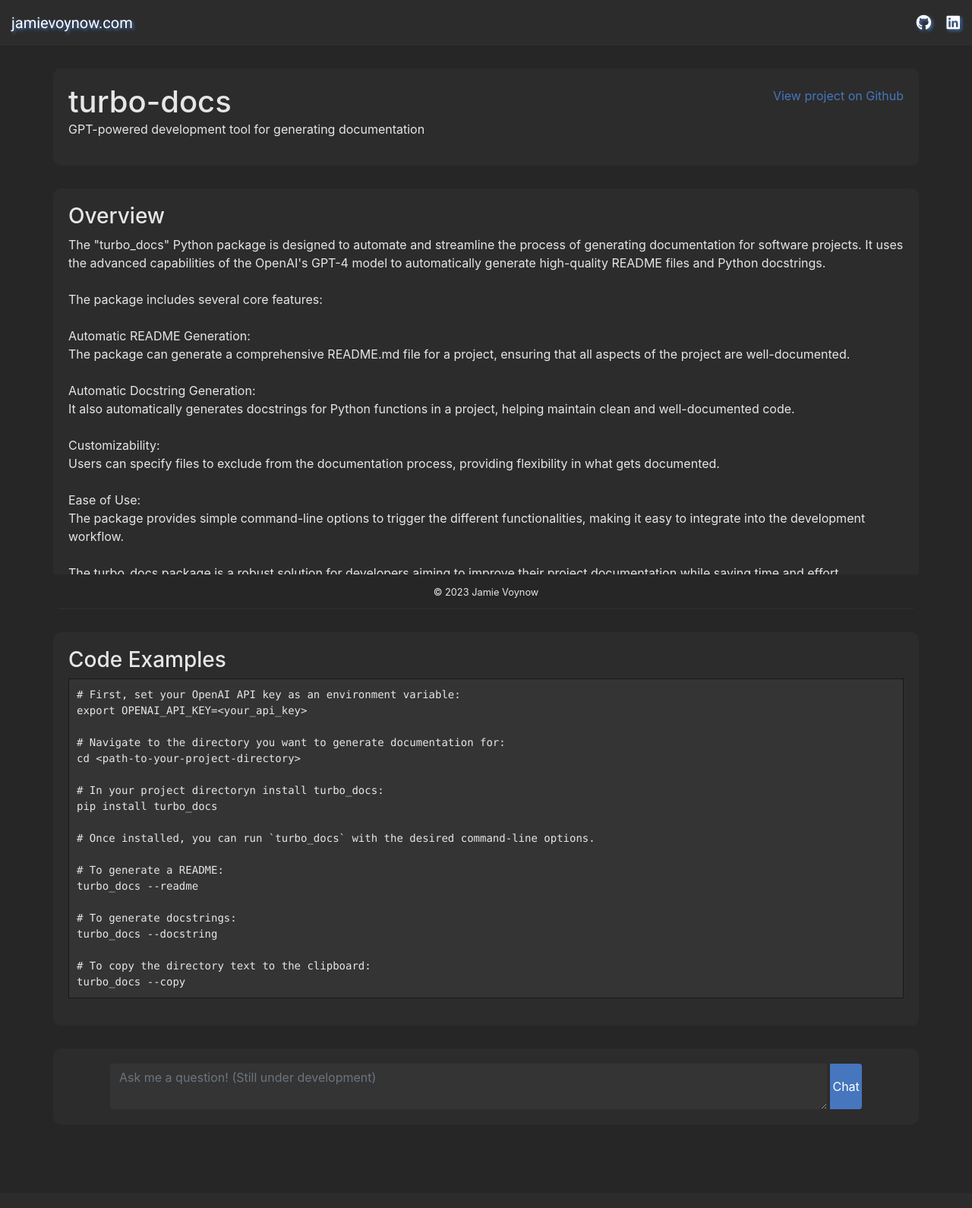
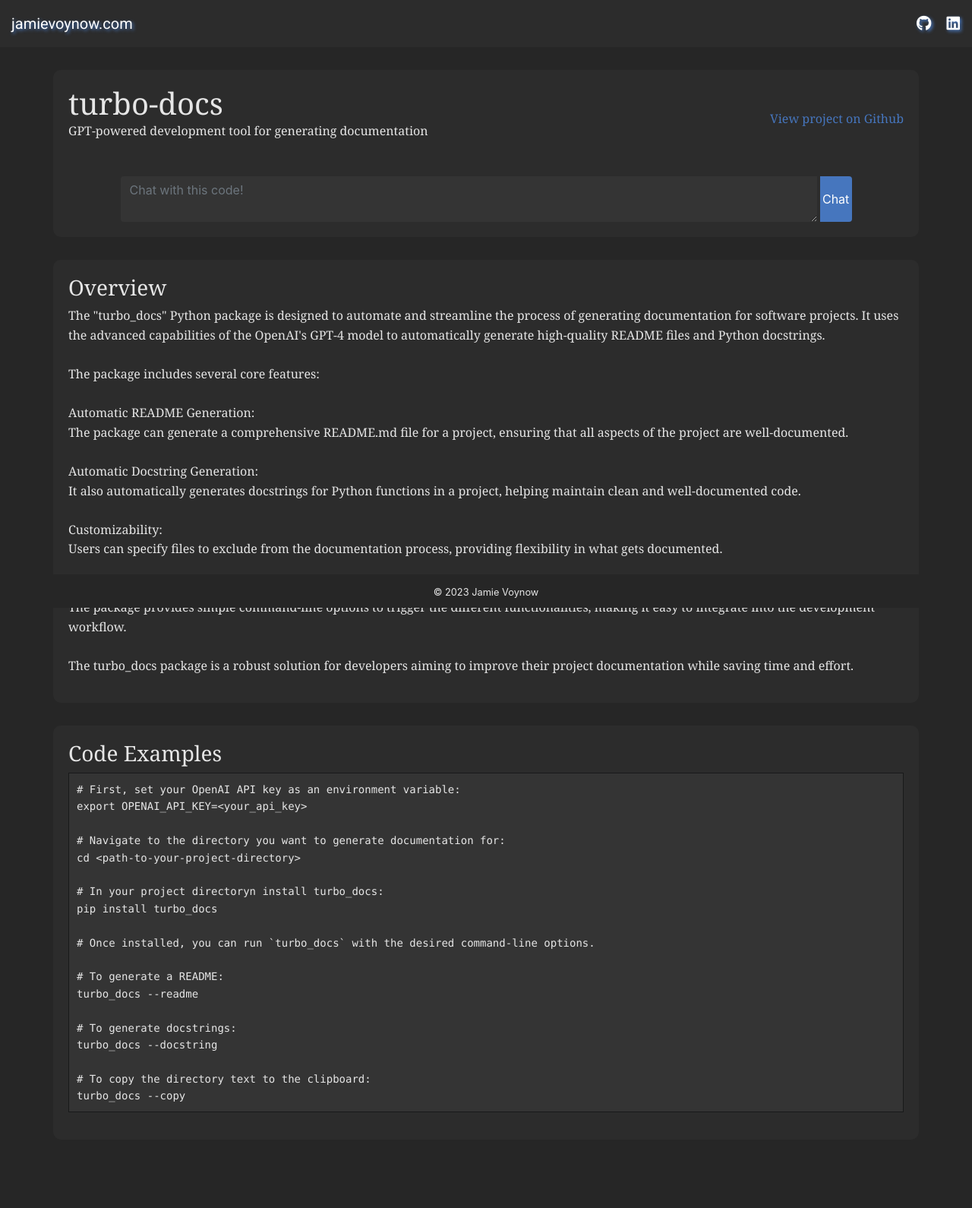
Before and after one commit to voynow/old-jamievoynow.com, a Flask app: page /projects/turbo-docs in a window 1280 px wide. Shown: the whole page at 76% size. Before the commit the page ends 1460 px from the top, so only its background shows below. Run offline with Flask 3, Linux system fonts and the light colour scheme; some libraries are stand-ins or nearby versions.

Commit message:
Coming together nicely - need to work on edge cases

```diff
--- a/app.py
+++ b/app.py
@@ -4,7 +4,8 @@ import json
 import logging
 from flask_socketio import SocketIO, send, emit
 from git2vec import loader
-from repo_chat.chat_utils import RawChain
+from repo_chat import chat_utils
+import openai
 
 
 def fetch_profile_info():
@@ -17,8 +18,10 @@ def fetch_profile_info():
     }
     return profile_info
 
+
 def fetch_projects_info():
-    return json.load(open('static/projects.json', 'r'))
+    return json.load(open("static/projects.json", "r"))
+
 
 def fetch_project(project_name):
     for project in fetch_projects_info():
@@ -27,45 +30,54 @@ def fetch_project(project_name):
     return None
 
 
+def get_computer_response(data):
+    """Chat with an LLM given the repo as context"""
+    repo_name = f"https://github.com/voynow/{data['project']}"
+    raw_repo = loader.load(repo_name, return_str=True)
+
+    try:
+        chain = chat_utils.RawChain(raw_repo)
+        response = chain.chat(data["msg"])["text"]
+    except openai.error.InvalidRequestError:
+        response = "I'm sorry, this repo is not supported yet due to context length limitations. We are actively working on fixing this!"
+    return response
+
+
 app = Flask(__name__)
 socketio = SocketIO(app, cors_allowed_origins="*")
 
 # Configure caching
-cache = Cache(app, config={'CACHE_TYPE': 'simple'})
+cache = Cache(app, config={"CACHE_TYPE": "simple"})
 
 # Configure logging
-handler = logging.FileHandler('app.log')  # Create a file handler
-handler.setLevel(logging.INFO)  # Set the log level to INFO
-app.logger.addHandler(handler)  # Add the handler to the logger
+handler = logging.FileHandler("app.log")
+handler.setLevel(logging.INFO)
+app.logger.addHandler(handler)
 
 
-@app.route('/')
+@app.route("/")
 @cache.cached(timeout=50)
 def home():
     profile = fetch_profile_info()
     projects = fetch_projects_info()
-    return render_template('home.html', profile=profile, projects=projects)
+    return render_template("home.html", profile=profile, projects=projects)
 
 
-@app.route('/projects/<project_name>')
+@app.route("/projects/<project_name>")
 @cache.cached(timeout=50)
 def project_detail(project_name):
-    app.logger.info(f'Project {project_name} page accessed')
+    app.logger.info(f"Project {project_name} page accessed")
     project = fetch_project(project_name)
-    return render_template('project.html', project=project)
+    return render_template("project.html", project=project)
 
 
-@socketio.on('message')
-def handle_message(msg):
-    send(f"You: {msg}", broadcast=True)
-    repo_name = "https://github.com/voynow/turbo-docs"
-    raw_repo = loader.load(repo_name, return_str=True)
-    chain = RawChain(raw_repo)
-    response = chain.chat(msg)['text']
-    send(f"Computer: {response}", broadcast=True)
+@socketio.on("message")
+def handle_message(data):
+    response = get_computer_response(data)
+    send(response, broadcast=True)
 
 
 @app.errorhandler(404)
 def page_not_found(e):
-    app.logger.error('Page not found')
-    return render_template('404.html'), 404
+    app.logger.error("Page not found")
+    return render_template("404.html"), 404
--- a/templates/home.html
+++ b/templates/home.html
@@ -1,6 +1,6 @@
 {% extends "layout.html" %}
 {% block content %}
-<div class="container main-content">
+<div class="container main-content formal-div">
     <div class="row">
         <div class="col-md-4">
             <img src="{{ profile.image }}" alt="Profile Picture" class="profile-picture">
--- a/templates/layout.html
+++ b/templates/layout.html
@@ -16,6 +16,15 @@
             --accent: #4676be;
             --hover: #80bbff;
             --div_hover: #353639;
+        }
+
+        .formal-div {
+            font-family: 'Georgia', serif;
+            line-height: 1.6;
+        }
+
+        .formal-div h1 {
+            font-size: 2.5rem;
         }
 
         body {
@@ -142,11 +151,22 @@
             overflow-x: auto;
             white-space: pre-wrap;
         }
+
+        #chat-window {
+            height: 0;
+            transition: height 0.2s ease-in-out;
+            background-color: var(--textbox-bg);
+            border-radius: 5px;
+            padding: 10px;
+            margin-bottom: 10px;
+            width: 100%;
+        }
+
     </style>
 
 <body>
     <header class="mb-3">
-        <nav class="navbar navbar-expand-lg navbar-dark bg-dark">
+        <nav class="navbar navbar-expand-lg navbar-dark bg-dark formal-div">
             <a class="navbar-brand" style="margin-left: 15px;" href="/">jamievoynow.com</a>
             <div class="ml-auto">
                 <a href="https://github.com/voynow" target="_blank" class="navbar-brand"><i class="fab fa-github"></i></a>
--- a/templates/project.html
+++ b/templates/project.html
@@ -2,31 +2,26 @@
 {% block content %}
 
 <div class="container main-content project-div">
-	<div style="display: flex; justify-content: space-between; align-items: center;">
+    <div class="formal-div" style="display: flex; justify-content: space-between; align-items: center; margin-bottom: 30px;"> <!-- Increased margin-bottom -->
+        <div> <!-- New div to encapsulate the project's title and description -->
             <h1 style="margin-bottom: 0;">{{ project.title }}</h1>
-		<p style="margin-top: 0;"><a href="{{ project.url }}">View project on Github</a></p>
+            <p style="margin-top: 0;">{{ project.description }}</p>
         </div>
-	<p>{{ project.description }}</p>
+        <div>
+            <a href="{{ project.url }}">View project on Github</a>
+        </div>
     </div>
 
-
-<div class="container main-content project-div">
-	<h3>Overview</h3>
-	<p>{{ project.overview|replace("\n", "<br>")|safe }}</p>
-</div>
-
-<div class="container main-content project-div">
-	<h3>Code Examples</h3>
-	<pre><code>{{ project.code_example }}</code></pre>
-</div>
-
-<div class="container main-content project-div" id="chatbox">
+	<div class="container" id="chatbox">
 		<div class="row">
 			<div class="col-md-12">
+				<div id="chat-window" style="overflow:auto">
+					<strong>Computer:</strong>
+					<p>Lets chat about {{ project.title }}! What would you like to know?</p>
+				</div>
 				<form>
 					<div class="input-group" id="textarea-group">
-					<textarea class="form-control textarea-dark" id="message" rows="2"
-						placeholder="Ask me a question! (Still under development)"></textarea>
+						<textarea class="form-control textarea-dark" id="message" rows="2" placeholder="Chat with this code!"></textarea>
 						<div class="input-group-append">
 							<button type="submit" class="btn btn-info btn-smaller">Chat</button>
 						</div>
@@ -36,24 +31,68 @@
 		</div>
 	</div>
 
+</div>
+
+<div class="container main-content project-div formal-div">
+	<h3>Overview</h3>
+	<p>{{ project.overview|replace("\n", "<br>")|safe }}</p>
+</div>
+
+<div class="container main-content project-div formal-div">
+	<h3>Code Examples</h3>
+	<pre><code>{{ project.code_example }}</code></pre>
+</div>
+
 <script src="https://cdn.socket.io/4.0.0/socket.io.min.js"></script>
-
+<script src="https://cdn.jsdelivr.net/npm/marked/marked.min.js"></script>
 <script>
     var socket = io.connect(window.location.protocol + '//' + document.domain + ':' + location.port);
 
-	document.querySelector('form').addEventListener('submit', function(e) {
+    var form = document.querySelector('form');
+    var inputField = document.querySelector('#message');
+    var chatWindow = document.querySelector('#chat-window');
+	var textBox = document.querySelector('#message');
+
+	// Function to expand the chat window
+	function expandChatWindow() {
+		chatWindow.style.display = 'block';
+		chatWindow.style.height = "400px";
+	}
+
+	// Function to scroll to the bottom of the chat window
+	function scrollToBottom() {
+		chatWindow.scrollTop = chatWindow.scrollHeight;
+	}
+
+	chatWindow.style.display = 'none';
+
+	// Scroll to the bottom of the chat window whenever a new message is added
+	chatWindow.addEventListener('DOMNodeInserted', scrollToBottom);
+
+	// Add event listener to the chat window
+	textBox.addEventListener('click', expandChatWindow);
+
+    form.addEventListener('submit', function(e) {
         e.preventDefault();
-		var inputField = document.querySelector('#message');
         var msg = inputField.value;
         inputField.value = '';
-		socket.emit('message', msg);
+        var userMessageElement = document.createElement('div');
+        userMessageElement.innerHTML = "<div class='text-right'><strong>You:</strong> " + marked.parse(msg) + "</div>";
+        chatWindow.append(userMessageElement);
+        socket.emit('message', {msg: msg, project: "{{ project.title }}"});
+    });
+
+    inputField.addEventListener('keydown', function(e) {
+        if (e.keyCode == 13 && !e.shiftKey) {
+            e.preventDefault();
+            form.dispatchEvent(new Event('submit'));
+        }
     });
 
     socket.on('message', function(msg) {
-		var chatBox = document.querySelector('#chatbox');
-		var paragraph = document.createElement('p');
-		paragraph.textContent = msg;
-		chatBox.append(paragraph);
+        var messageElement = document.createElement('div');
+        messageElement.innerHTML = "<strong>Computer:</strong> " + marked.parse(msg);
+        chatWindow.append(messageElement);
     });
 </script>
 
```
Lines whose indentation alone changed are shown as unchanged.
